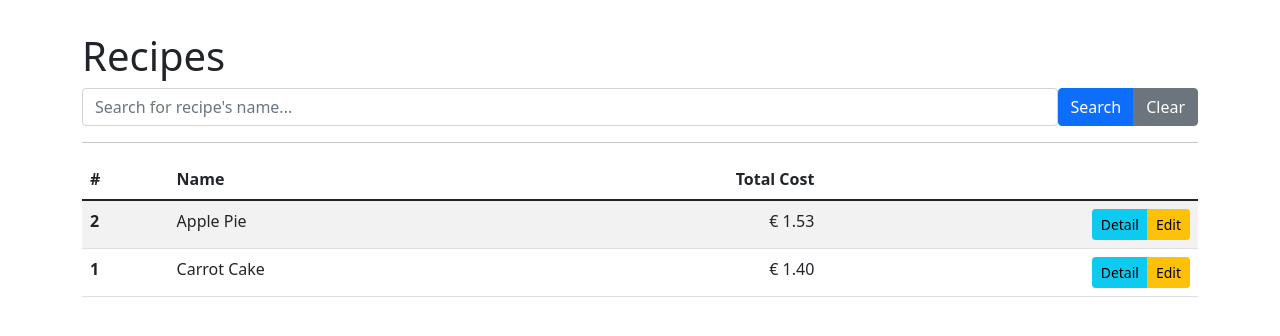
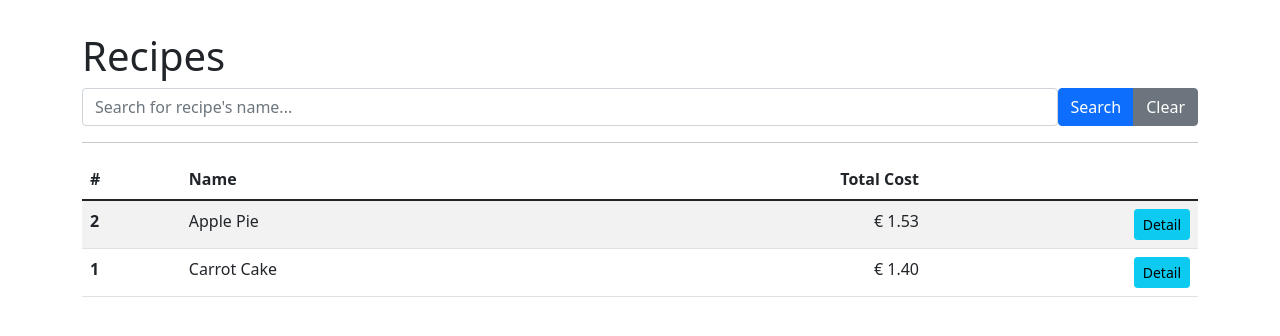
Before and after one commit to rahenrique/rah.recipemanager.test, a Django app: page /recipes/ in a window 1280 px wide. Shown: the part 120-456 px from the top of the page. Run offline with Django 4.2, Linux system fonts and the light colour scheme; data comes from the database, SQL or seed files in the repository; some libraries are stand-ins or nearby versions.

Commit message:
refactor: :coffin: Remove unused code

```diff
--- a/recipe_manager/recipes/templates/recipes/index.html
+++ b/recipe_manager/recipes/templates/recipes/index.html
@@ -40,8 +40,6 @@
                 <div class="btn-group" role="group" aria-label="Recipe management">
                     <a href="{% url 'recipes:detail' recipe.id %}" role="button"
                         class="btn btn-sm btn-info">Detail</a>
-                    <a href="{% url 'recipes:detail' recipe.id %}" role="button"
-                        class="btn btn-sm btn-warning">Edit</a>
                 </div>
             </td>
         </tr>
```
